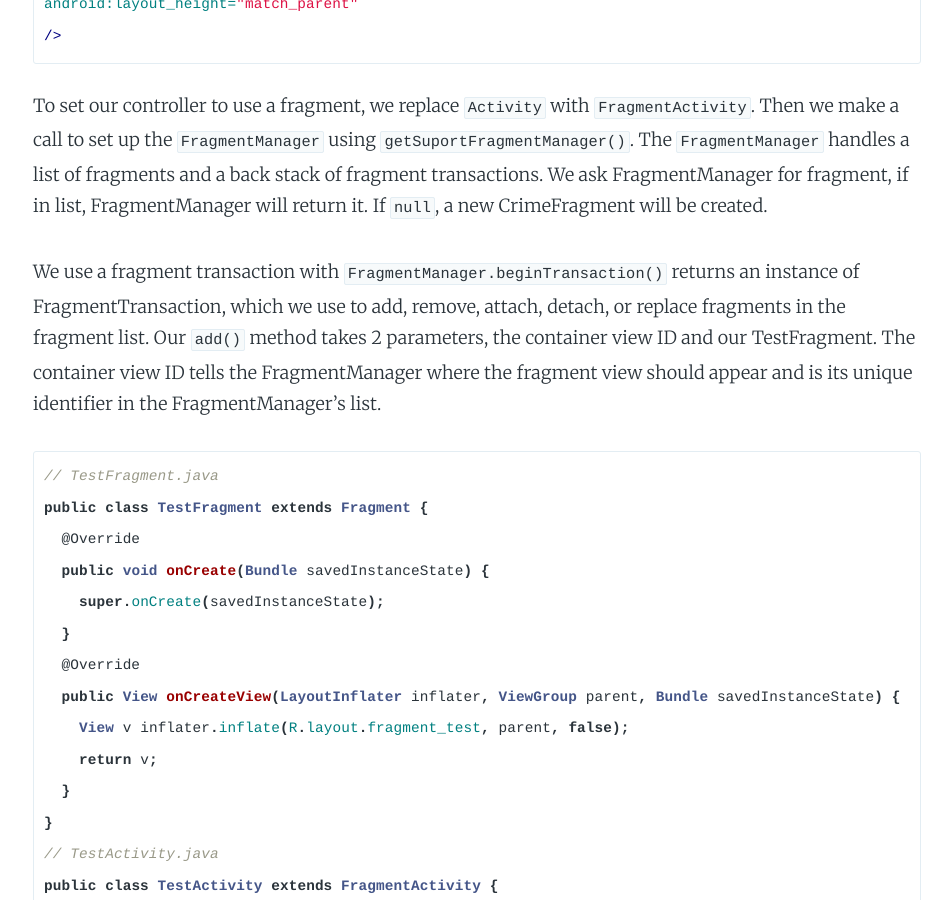
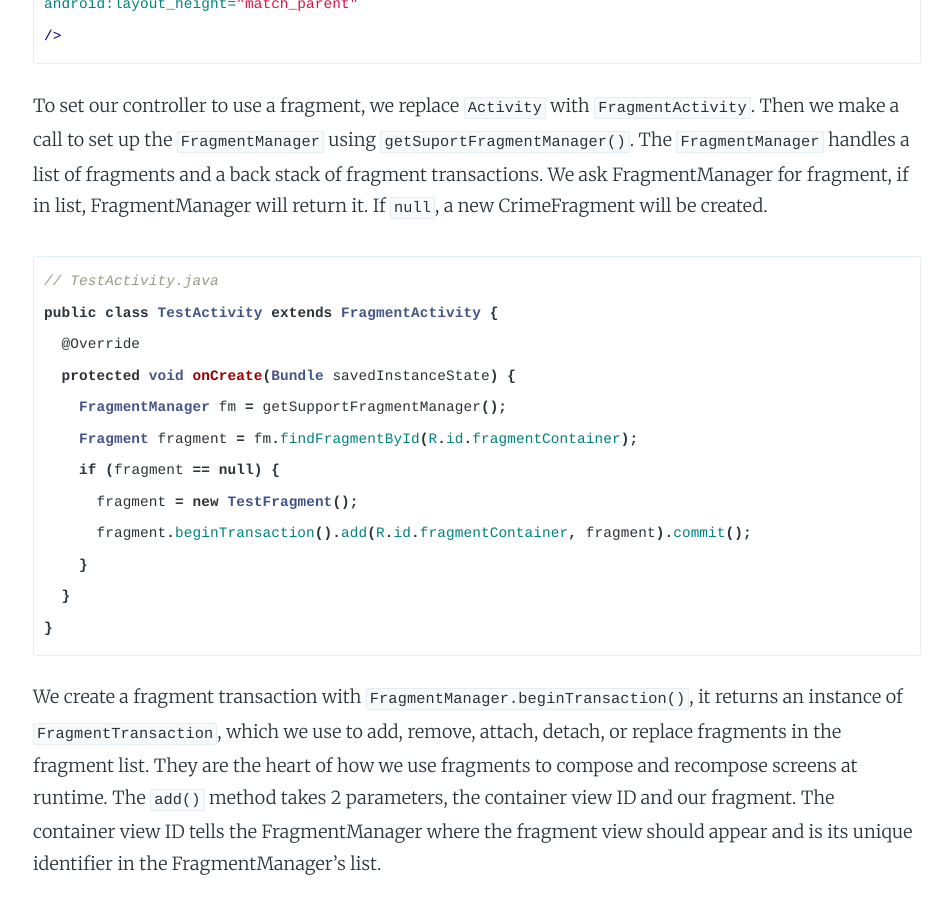
Before and after one commit to Carpk/ShawnKlein, a Jekyll site: the page built from _posts/2016-07-16-introduction-to-android.md, in a window 1280 px wide and 900 px high, scrolled down 6689 px. Shown: the whole window, without its empty margins (163-1115 px from the left). Built offline with Jekyll 4.4.1, drawn with Linux system fonts in a browser that asks for light colours; nearby versions of some CDN libraries; some web fonts are replaced; Markdown is read by kramdown in place of the engine named in the settings; some of the changed lines change nothing that is shown; some of the changed text lies outside the part shown.

Commit message:
add more comprehensive coverage for FragmentManager in Fragment section of Java-Intro post

`````diff
--- a/_posts/2016-07-16-introduction-to-android.md
+++ b/_posts/2016-07-16-introduction-to-android.md
@@ -174,7 +174,26 @@
 
 To set our controller to use a fragment, we replace `Activity` with `FragmentActivity`. Then we make a call to set up the `FragmentManager` using `getSuportFragmentManager()`. The `FragmentManager` handles a list of fragments and a back stack of fragment transactions. We ask FragmentManager for fragment, if in list, FragmentManager will return it. If `null`, a new CrimeFragment will be created.
 
-We use a fragment transaction with `FragmentManager.beginTransaction()` returns an instance of FragmentTransaction, which we use to add, remove, attach, detach, or replace fragments in the fragment list. Our `add()` method takes 2 parameters, the container view ID and our TestFragment. The container view ID tells the FragmentManager where the fragment view should appear and is its unique identifier in the FragmentManager's list.
+````java
+// TestActivity.java
+public class TestActivity extends FragmentActivity {
+  @Override
+  protected void onCreate(Bundle savedInstanceState) {
+    FragmentManager fm = getSupportFragmentManager();
+    Fragment fragment = fm.findFragmentById(R.id.fragmentContainer);
+    if (fragment == null) {
+      fragment = new TestFragment();
+      fragment.beginTransaction().add(R.id.fragmentContainer, fragment).commit();
+    }
+  }
+}
+````
+
+We create a fragment transaction with `FragmentManager.beginTransaction()`, it returns an instance of `FragmentTransaction`, which we use to add, remove, attach, detach, or replace fragments in the fragment list. They are the heart of how we use fragments to compose and recompose screens at runtime. The `add()` method takes 2 parameters, the container view ID and our fragment. The container view ID tells the FragmentManager where the fragment view should appear and is its unique identifier in the FragmentManager's list.
+
+Its good to note that the FragmentManager saves out its list when the Activity is destroyed. When a new Activity and FramgmentManager is created, it retrives the list to make things the way they were before. If no fragment is given, `fragment` will equal `null` and a new fragment is created.
+
+Our fragment class does not inflate using the `onCreate()` such as activity would, it inflates using the `onCreateView()` method. and we explicitly inflate the the fragments view by calling `LayoutInflater.inflate()`. The first parameter is the resource ID, second is the parent's view, and third tells the inflater whether to add the inflated view to the parent.
 
 ````java
 // TestFragment.java
@@ -189,21 +208,9 @@
     return v;
   }
 }
-// TestActivity.java
-public class TestActivity extends FragmentActivity {
-  @Override
-  protected void onCreate(Bundle savedInstanceState) {
-    FragmentManager fm = getSupportFragmentManager();
-    Fragment fragment = fm.findFragmentById(R.id.fragmentContainer);
-    if (fragment == null) {
-      fragment = new TestFragment();
-      fragment.beginTransaction().add(R.id.fragmentContainer, fragment).commit();
-    }
-  }
-}
 ````
 
-Our fragment class does not inflate using the `onCreate()` such as activity would, it inflates using the `onCreateView()` method. and we explicitly inflate the the fragments view by calling `LayoutInflater.inflate()`. The first parameter is the resource ID, second is the parent's view, and third tells the inflater whether to add the inflated view to the parent.
+
 
 
 PAUSE on PAGE 145
`````
